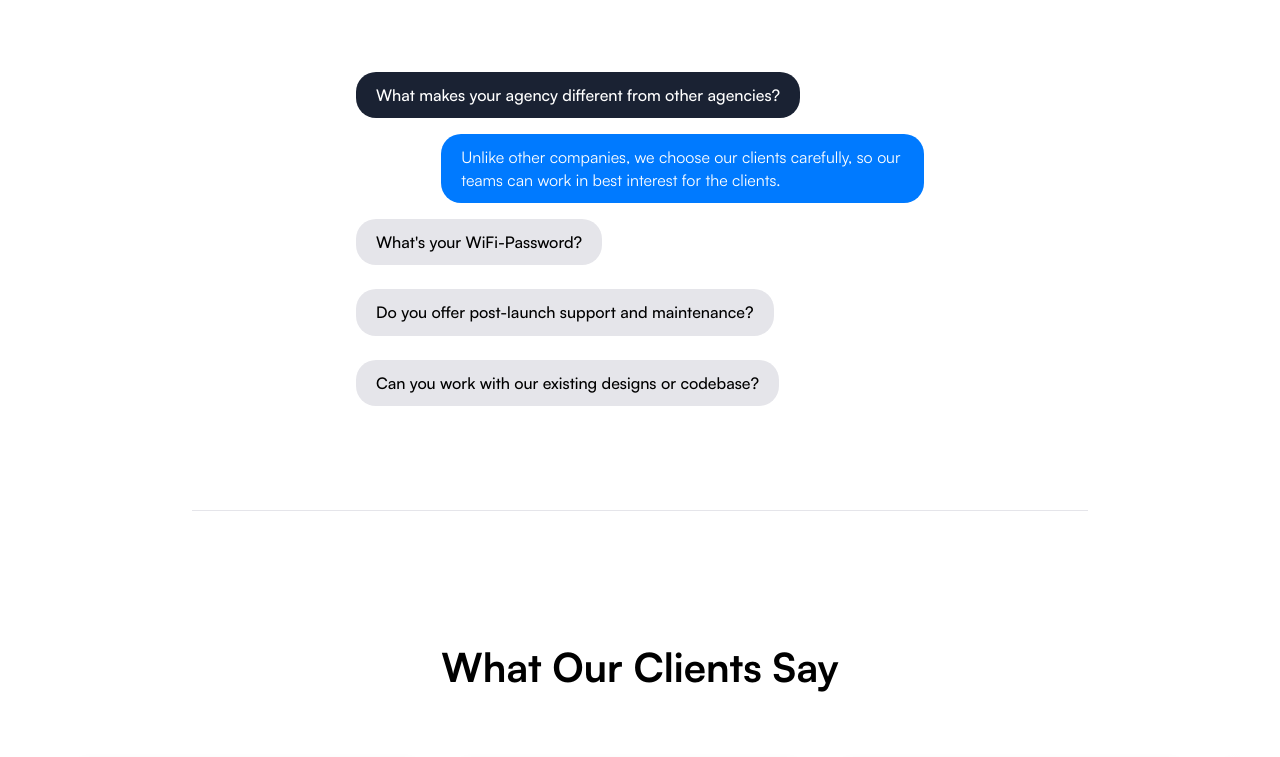
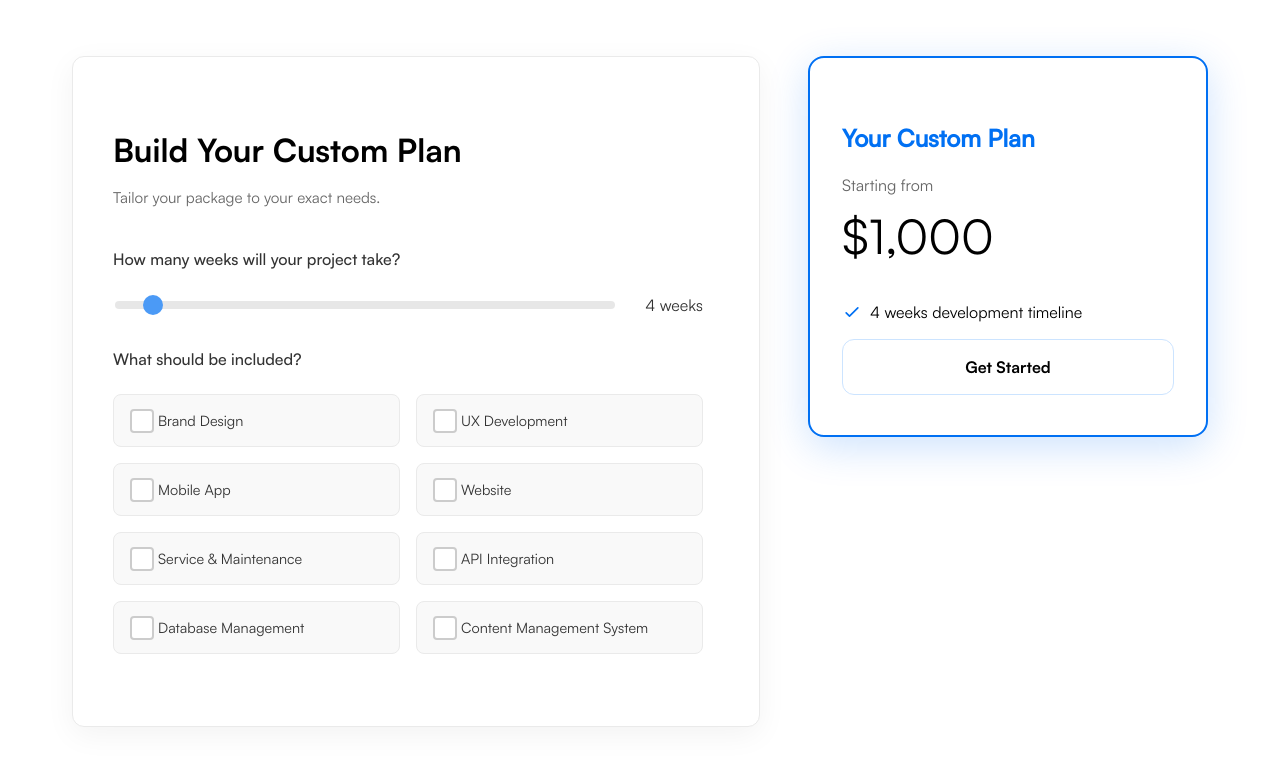
Before and after one commit to them2dt/emptea-homepage, a Next.js app: page / in a window 1280 px wide. Shown: the part 3540-4297 px from the top of the page. Built offline with nearby package versions, Linux system fonts and the light colour scheme.

Commit message:
add custom pricing

```diff
--- /dev/null
+++ b/app/components/CustomPricing.tsx
@@ -0,0 +1,140 @@
+'use client';
+
+import { useState, useMemo } from 'react';
+import styles from '../styles/Page.module.css';
+import Link from 'next/link';
+
+const CheckmarkIcon = () => (
+  <svg width="20" height="20" viewBox="0 0 24 24" fill="none" xmlns="http://www.w3.org/2000/svg">
+    <path d="M5 13l4 4L19 7" stroke="#0070f3" strokeWidth="2" strokeLinecap="round" strokeLinejoin="round"/>
+  </svg>
+);
+
+const CustomPricing = () => {
+  const [weeks, setWeeks] = useState(4);
+  const [features, setFeatures] = useState({
+    brandDesign: false,
+    uxDevelopment: false,
+    mobileApp: false,
+    website: false,
+    serviceAndMaintenance: false,
+    apiIntegration: false,
+    databaseManagement: false,
+    cms: false,
+  });
+
+  const includedFeatureLabels = useMemo(() => {
+    return Object.entries(features)
+      .filter(([, value]) => value)
+      .map(([key]) => {
+        switch (key) {
+          case 'brandDesign': return 'Brand Design';
+          case 'uxDevelopment': return 'UX Development';
+          case 'mobileApp': return 'Mobile App';
+          case 'website': return 'Website';
+          case 'serviceAndMaintenance': return 'Service & Maintenance';
+          case 'apiIntegration': return 'API Integration';
+          case 'databaseManagement': return 'Database Management';
+          case 'cms': return 'Content Management System';
+          default: return '';
+        }
+      });
+  }, [features]);
+
+  const startingPrice = useMemo(() => {
+    let price = 0;
+    const baseWeeklyRate = 250;
+    const featureCost = 800;
+
+    price += weeks * baseWeeklyRate;
+    price += includedFeatureLabels.length * featureCost;
+
+    return price;
+  }, [weeks, includedFeatureLabels]);
+
+  const handleFeatureChange = (event: React.ChangeEvent<HTMLInputElement>) => {
+    const { name, checked } = event.target;
+    setFeatures(prevFeatures => ({
+      ...prevFeatures,
+      [name]: checked,
+    }));
+  };
+
+  const featureOptions = [
+    { key: 'brandDesign', label: 'Brand Design' },
+    { key: 'uxDevelopment', label: 'UX Development' },
+    { key: 'mobileApp', label: 'Mobile App' },
+    { key: 'website', label: 'Website' },
+    { key: 'serviceAndMaintenance', label: 'Service & Maintenance' },
+    { key: 'apiIntegration', label: 'API Integration' },
+    { key: 'databaseManagement', label: 'Database Management' },
+    { key: 'cms', label: 'Content Management System' },
+  ];
+
+  return (
+    <section className={styles.customPricingSection}>
+      <div className={styles.customizer}>
+        <h3 className={styles.customizerTitle}>Build Your Custom Plan</h3>
+        <p className={styles.customizerSubtitle}>Tailor your package to your exact needs.</p>
+        <div className={styles.customizerScrollable}>
+          <div className={styles.timespanSelector}>
+            <label htmlFor="weeks">How many weeks will your project take?</label>
+            <div className={styles.sliderContainer}>
+              <input
+                type="range"
+                id="weeks"
+                name="weeks"
+                min="1"
+                max="52"
+                value={weeks}
+                onChange={(e) => setWeeks(Number(e.target.value))}
+                className={styles.timespanSlider}
+              />
+              <span className={styles.sliderValue}>{weeks} week{weeks > 1 ? 's' : ''}</span>
+            </div>
+          </div>
+
+          <div className={styles.featureSelector}>
+            <label>What should be included?</label>
+            <div className={styles.featureCheckboxes}>
+              {featureOptions.map(({ key, label }) => (
+                <div key={key} className={styles.checkboxWrapper}>
+                  <input
+                    type="checkbox"
+                    id={key}
+                    name={key}
+                    checked={features[key as keyof typeof features]}
+                    onChange={handleFeatureChange}
+                  />
+                  <label htmlFor={key}>{label}</label>
+                </div>
+              ))}
+            </div>
+          </div>
+        </div>
+      </div>
+      <div className={styles.planCard}>
+        <div className={`${styles.priceCard} ${styles.customCard}`}>
+            <h3 className={styles.planName}>Your Custom Plan</h3>
+            <p className={styles.startingFrom}>Starting from</p>
+            <p className={styles.planPrice}>${startingPrice.toLocaleString()}</p>
+            <ul className={styles.featureList}>
+                <li>
+                  <CheckmarkIcon />
+                  <span>{weeks} week{weeks > 1 ? 's' : ''} development timeline</span>
+                </li>
+              {includedFeatureLabels.map(feature => (
+                <li key={feature}>
+                    <CheckmarkIcon />
+                    <span>{feature}</span>
+                </li>
+              ))}
+            </ul>
+            <Link href="#contact" className={styles.priceButton}>Get Started</Link>
+          </div>
+      </div>
+    </section>
+  );
+};
+
+export default CustomPricing;
--- a/app/components/HomePageClient.tsx
+++ b/app/components/HomePageClient.tsx
@@ -7,6 +7,7 @@ import Hero from "./Hero";
 import Services from "./Services";
 import Features from "./Features";
 import Pricing from "./Pricing";
+import CustomPricing from "./CustomPricing";
 import FAQ from "./FAQ";
 import Testimonials from "./Testimonials";
 import CallToAction from "./CallToAction";
@@ -40,6 +41,8 @@ export default function HomePageClient() {
           <Divider />
           <Pricing />
           <Divider />
+          <CustomPricing />
+          <Divider />
           <FAQ />
           <Divider />
           <Testimonials />
--- a/app/styles/Page.module.css
+++ b/app/styles/Page.module.css
@@ -835,3 +835,233 @@
     font-size: 3rem;
   }
 }
+
+.pricingFeature {
+  margin-bottom: 0.5rem;
+  color: #555;
+}
+
+.pricingButton {
+  margin-top: 2rem;
+  padding: 1rem 2rem;
+  background-color: #0070f3;
+  color: #fff;
+  text-decoration: none;
+  border-radius: 5px;
+  transition: background-color 0.3s ease;
+  border: none;
+  cursor: pointer;
+  font-size: 1rem;
+  font-family: var(--font-satoshi);
+  font-weight: 500;
+}
+
+.customPricingSection {
+  display: grid;
+  grid-template-columns: minmax(auto, 1fr) auto;
+  gap: 3rem;
+  padding: 4rem 2rem;
+  max-width: 1200px;
+  margin: 0 auto;
+  align-items: flex-start;
+}
+
+.customizer {
+  padding: 2.5rem;
+  border-radius: 12px;
+  background-color: #ffffff;
+  border: 1px solid #eaeaea;
+  box-shadow: 0 8px 30px rgba(0, 0, 0, 0.05);
+  width: 100%;
+}
+
+.customizerTitle {
+  font-size: 2rem;
+  font-weight: 700;
+  margin-bottom: 0.5rem;
+  text-align: left;
+  font-family: 'satoshi-bold', sans-serif;
+}
+
+.customizerSubtitle {
+  font-size: 0.95rem;
+  color: #666;
+  margin-bottom: 2.5rem;
+  text-align: left;
+  font-family: 'satoshi-regular', sans-serif;
+}
+
+.customizerScrollable {
+  max-height: 450px;
+  overflow-y: auto;
+  overflow-x: hidden;
+  padding-right: 1rem;
+}
+
+.timespanSelector,
+.featureSelector {
+  margin-bottom: 2rem;
+}
+
+.timespanSelector > label,
+.featureSelector > label {
+  display: block;
+  font-size: 1rem;
+  font-weight: 500;
+  margin-bottom: 1.5rem;
+  color: #333;
+  font-family: 'satoshi-medium', sans-serif;
+}
+
+.sliderContainer {
+  display: flex;
+  align-items: center;
+  gap: 1rem;
+}
+
+.timespanSlider {
+  width: 100%;
+  -webkit-appearance: none;
+  appearance: none;
+  height: 8px;
+  background: #ddd;
+  border-radius: 5px;
+  outline: none;
+  opacity: 0.7;
+  transition: opacity .2s;
+}
+
+.timespanSlider:hover {
+  opacity: 1;
+}
+
+.timespanSlider::-webkit-slider-thumb {
+  -webkit-appearance: none;
+  appearance: none;
+  width: 20px;
+  height: 20px;
+  background: #0070f3;
+  cursor: pointer;
+  border-radius: 50%;
+}
+
+.timespanSlider::-moz-range-thumb {
+  width: 20px;
+  height: 20px;
+  background: #0070f3;
+  cursor: pointer;
+  border-radius: 50%;
+}
+
+.sliderValue {
+  font-weight: 500;
+  color: #333;
+  min-width: 70px;
+  text-align: right;
+  font-family: 'satoshi-regular', sans-serif;
+}
+
+.featureCheckboxes {
+  display: grid;
+  grid-template-columns: repeat(2, 1fr);
+  gap: 1rem;
+}
+
+.checkboxWrapper {
+  position: relative;
+  display: flex;
+  align-items: center;
+  background-color: #f9f9f9;
+  padding: 1rem;
+  border-radius: 8px;
+  border: 1px solid #eaeaea;
+  transition: all 0.2s ease-in-out;
+}
+
+.checkboxWrapper:hover {
+  border-color: #0070f3;
+}
+
+.checkboxWrapper input {
+  opacity: 0;
+  position: absolute;
+  width: 100%;
+  height: 100%;
+  cursor: pointer;
+}
+
+.checkboxWrapper label {
+  font-size: 0.9rem;
+  padding-left: 28px;
+  position: relative;
+  cursor: pointer;
+  color: #333;
+  font-family: 'satoshi-regular', sans-serif;
+}
+
+.checkboxWrapper label::before {
+  content: '';
+  position: absolute;
+  left: 0;
+  top: 50%;
+  transform: translateY(-50%);
+  width: 20px;
+  height: 20px;
+  border: 2px solid #ccc;
+  border-radius: 4px;
+  background-color: #fff;
+  transition: all 0.2s ease-in-out;
+}
+
+.checkboxWrapper label::after {
+  content: '✓';
+  position: absolute;
+  left: 4px;
+  top: 50%;
+  transform: translateY(-50%) scale(0);
+  font-size: 16px;
+  font-weight: bold;
+  color: #fff;
+  transition: all 0.2s ease-in-out;
+}
+
+.checkboxWrapper input:checked + label::before {
+  background-color: #0070f3;
+  border-color: #0070f3;
+}
+
+.checkboxWrapper input:checked + label::after {
+  transform: translateY(-50%) scale(1);
+}
+
+.planCard {
+  width: 400px; /* Give the card a fixed width */
+}
+
+.planCard .priceCard.customCard {
+  border: 2px solid #0070f3;
+  box-shadow: 0 10px 40px rgba(0, 112, 243, 0.2);
+}
+
+@media (max-width: 992px) {
+  .customPricingSection {
+    grid-template-columns: 1fr;
+  }
+  .planCard {
+    width: 100%; /* Allow card to be full width on smaller screens */
+  }
+}
+
+@media (max-width: 768px) {
+  .customizerScrollable {
+    max-height: none;
+  }
+  .featureCheckboxes {
+    grid-template-columns: 1fr;
+  }
+}
+
+.faqSection {
+  padding: 4rem 2rem;
+  max-width: 800px;
+}
```
